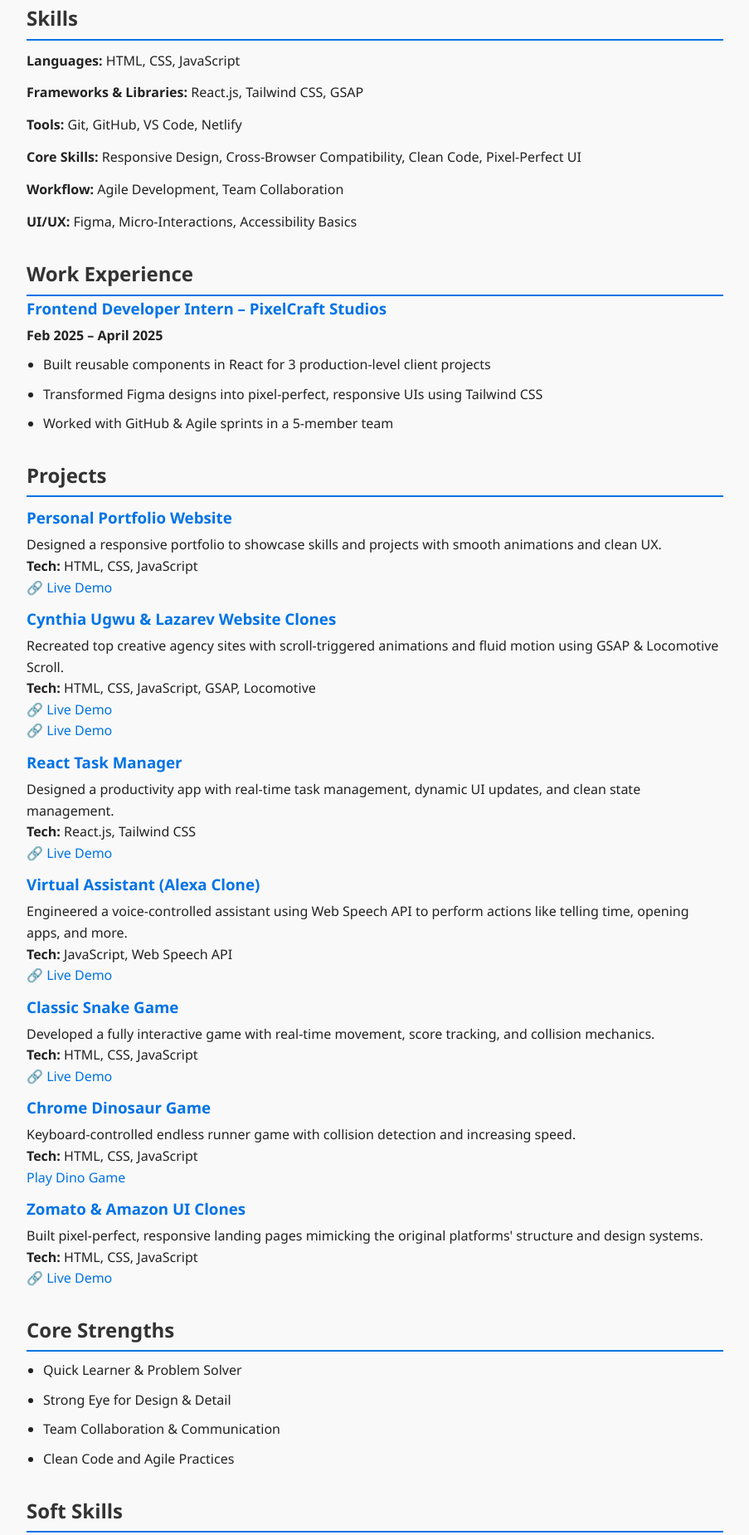
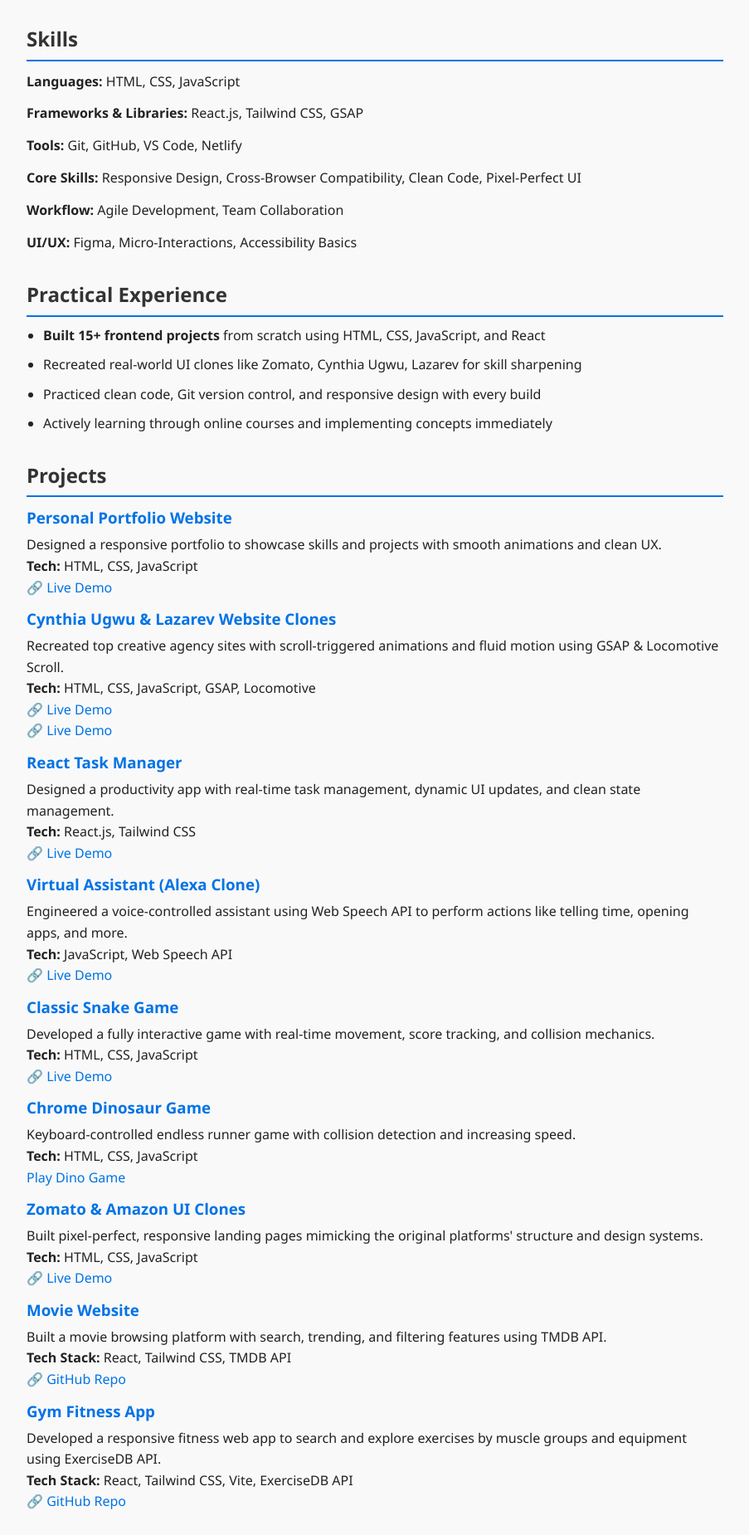
Before and after one commit to Pragya-tiwari-14/resume, a plain HTML site: page index.html in a window 1280 px wide. Shown: the part 318-2168 px from the top of the page at 83% size, without its empty margins (188-1091 px from the left). Drawn offline with Linux system fonts and the light colour scheme.

Commit message:
Updated resume content and layout

```diff
--- a/index.html
+++ b/index.html
@@ -12,6 +12,8 @@
     <div >
       <header style="text-align: center; margin-bottom: 20px;">
         <h1 style="font-size: 40px; color: #0073e6;">Pragya Tiwari</h1>
+<h3 style="margin-top: -10px; color: #333;">Frontend Developer | React & Tailwind | UI/UX Enthusiast</h3>
+
         <p>
            <a href="mailto:pragyati0098@gmail.com"><i class="fas fa-envelope"></i> Email</a> |
  <a href="https://www.linkedin.com/in/pragya-tiwari-8a2342327?utm_source=share&utm_campaign=share_via&utm_content=profile&utm_medium=android_app"><i class="fab fa-linkedin"></i> LinkedIn</a> |
@@ -45,16 +47,17 @@
 </section>
 
 
+
 <section>
-  <h2>Work Experience</h2>
-  <h3>Frontend Developer Intern – PixelCraft Studios</h3>
-  <p><strong>Feb 2025 – April 2025</strong></p>
+  <h2>Practical Experience</h2>
   <ul>
-    <li>Built reusable components in React for 3 production-level client projects</li>
-    <li>Transformed Figma designs into pixel-perfect, responsive UIs using Tailwind CSS</li>
-    <li>Worked with GitHub & Agile sprints in a 5-member team</li>
+    <li><strong>Built 15+ frontend projects</strong> from scratch using HTML, CSS, JavaScript, and React</li>
+    <li>Recreated real-world UI clones like Zomato, Cynthia Ugwu, Lazarev for skill sharpening</li>
+    <li>Practiced clean code, Git version control, and responsive design with every build</li>
+    <li>Actively learning through online courses and implementing concepts immediately</li>
   </ul>
 </section>
+
 
 
   </div>
@@ -131,6 +134,21 @@
   <p><a href="https://pragya-tiwari-14.github.io/amazon-/" target="_blank">🔗 Live Demo</a></p>
 </li>
 
+  <li>
+  <h3> Movie Website</h3>
+  <p>Built a movie browsing platform with search, trending, and filtering features using TMDB API.</p>
+  <p><strong>Tech Stack:</strong> React, Tailwind CSS, TMDB API</p>
+  <p><a href="https://github.com/Pragya-tiwari-14/Moviewebsite_project" target="_blank">🔗 GitHub Repo</a></p>
+</li>
+
+<li>
+  <h3> Gym Fitness App</h3>
+  <p>Developed a responsive fitness web app to search and explore exercises by muscle groups and equipment using ExerciseDB API.</p>
+  <p><strong>Tech Stack:</strong> React, Tailwind CSS, Vite, ExerciseDB API</p>
+  <p><a href="https://github.com/Pragya-tiwari-14/gym_project" target="_blank">🔗 GitHub Repo</a></p>
+</li>
+
+
   </ul>
   <section>
   <h2>Core Strengths</h2>
```
Also changed, not shown: 1 other file.
